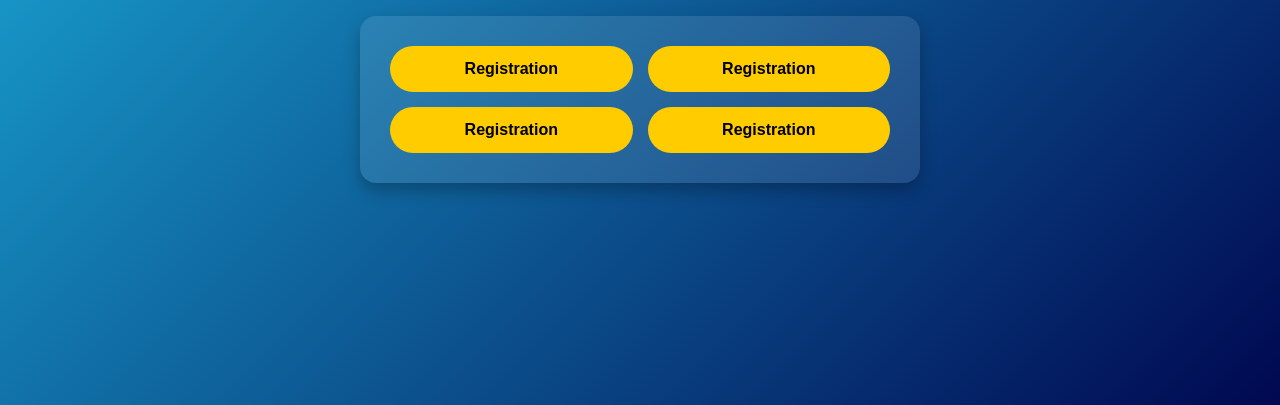
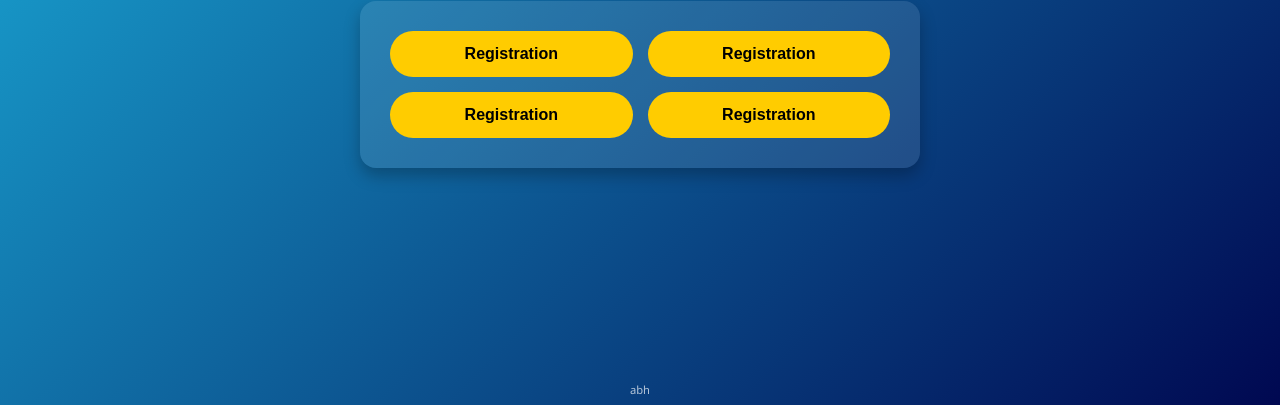
Before and after one commit to Induction-vvce/sip25, a plain HTML site: page index.html in a window 1280 px wide. Shown: the part 395-800 px from the top of the page. Drawn offline with Linux system fonts and the light colour scheme.

Commit message:
Update1 index.html

```diff
--- a/index.html
+++ b/index.html
@@ -9,6 +9,8 @@
       margin: 0;
       font-family: "Segoe UI", Tahoma, Geneva, Verdana, sans-serif;
       background: linear-gradient(135deg, #1CB5E0, #000851);
+      background-attachment: fixed; /* ensures same gradient on mobile */
+      background-size: cover;
       color: #fff;
       min-height: 100vh;
       display: flex;
@@ -97,6 +99,13 @@
         flex: 1 1 100%;
       }
     }
+
+    footer {
+      text-align: center;
+      font-size: 0.7rem;
+      padding: 8px;
+      color: rgba(255, 255, 255, 0.7);
+    }
   </style>
 </head>
 <body>
@@ -119,5 +128,9 @@
       </div>
     </div>
   </div>
+
+  <footer>
+    abh
+  </footer>
 </body>
 </html>
```
